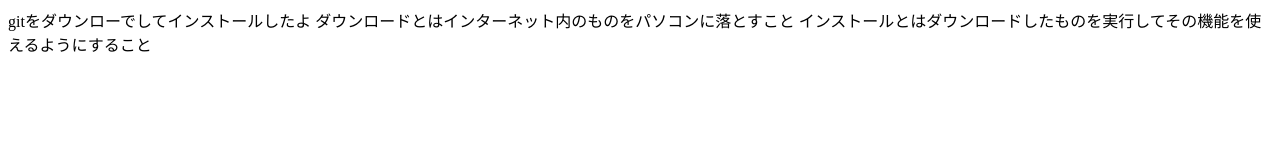
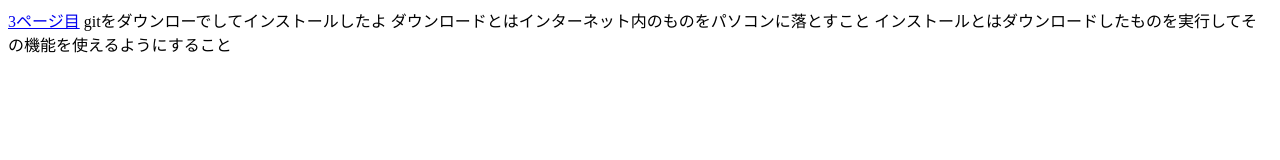
Before and after one commit to sayaka1502/diary, a plain HTML site: page index2.html in a window 1280 px wide. Drawn offline with Linux system fonts and the light colour scheme.

Commit message:
ページ変更

```diff
--- a/index2.html
+++ b/index2.html
@@ -4,6 +4,7 @@
 
     </head>
 <body>
+    <a href="index3.html">3ページ目</a>
     gitをダウンローでしてインストールしたよ
     ダウンロードとはインターネット内のものをパソコンに落とすこと
     インストールとはダウンロードしたものを実行してその機能を使えるようにすること
```
Also changed, not shown: index3.html (+1 -0 lines).
